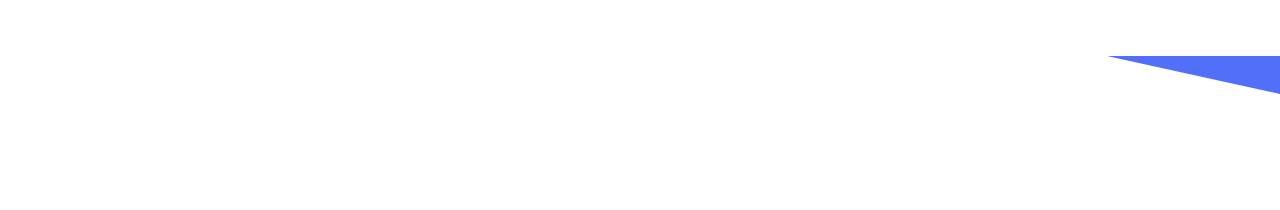
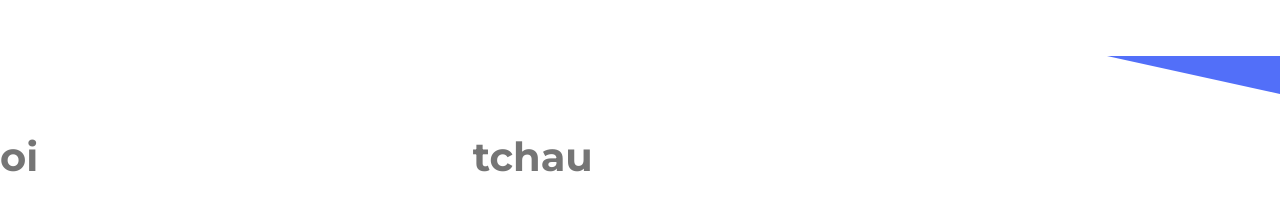
Before and after one commit to marcellobeer/site-mauajr, a plain HTML site: page index.html in a window 1280 px wide. Shown: the part 1624-1834 px from the top of the page. Before the commit the page ends 1721 px from the top, so only its background shows below. Drawn offline with Linux system fonts and the light colour scheme.

Commit message:
section background, com o grid system, pronto para escrever as sections metodologia, cases, stats, parceiros e forms

```diff
--- a/index.html
+++ b/index.html
@@ -69,12 +69,27 @@
             </div>
         </section>
 
-        <!-- SECTION METODOLOGIA -->
+        <!-- SECTION TRIANGULO -->
         <section class="section-triangulo">
             <div class="row">
                 <div class="triangulo" id="triangle-left"></div>
             </div>
         </section>
 
+        <!-- SECTION BACKGROUND -->
+        <section class="background">
+            <section class="col span-4-of-11">
+                <h1>oi</h1>
+
+            </section>
+
+            <section class="col span-7-of-11">
+                <h1>tchau</h1>
+
+            </section>
+
+        </section>
+
+
     </body>
 </html>
```
Also changed, not shown: resources/css/style.css (+12 -1 lines).
